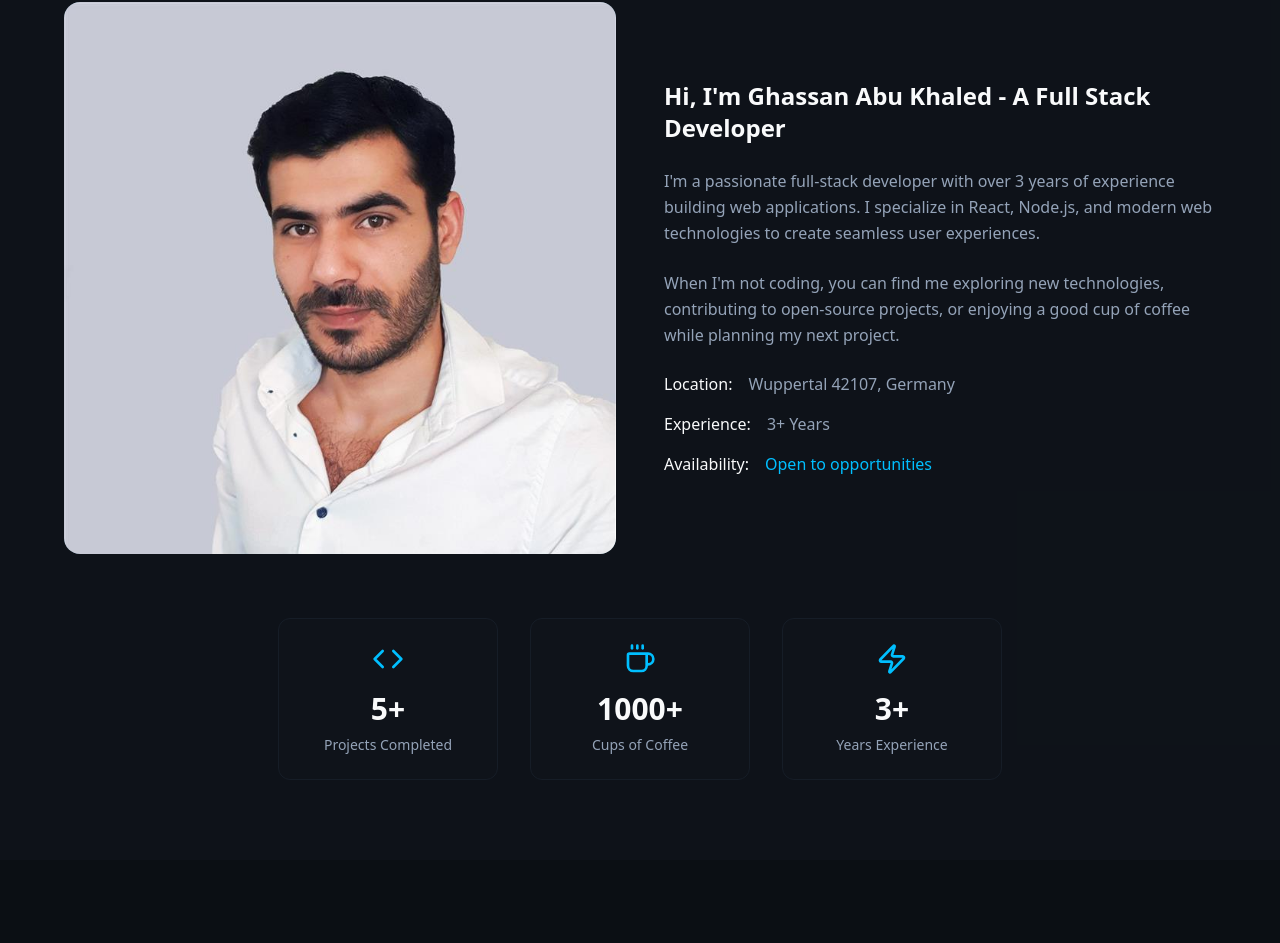
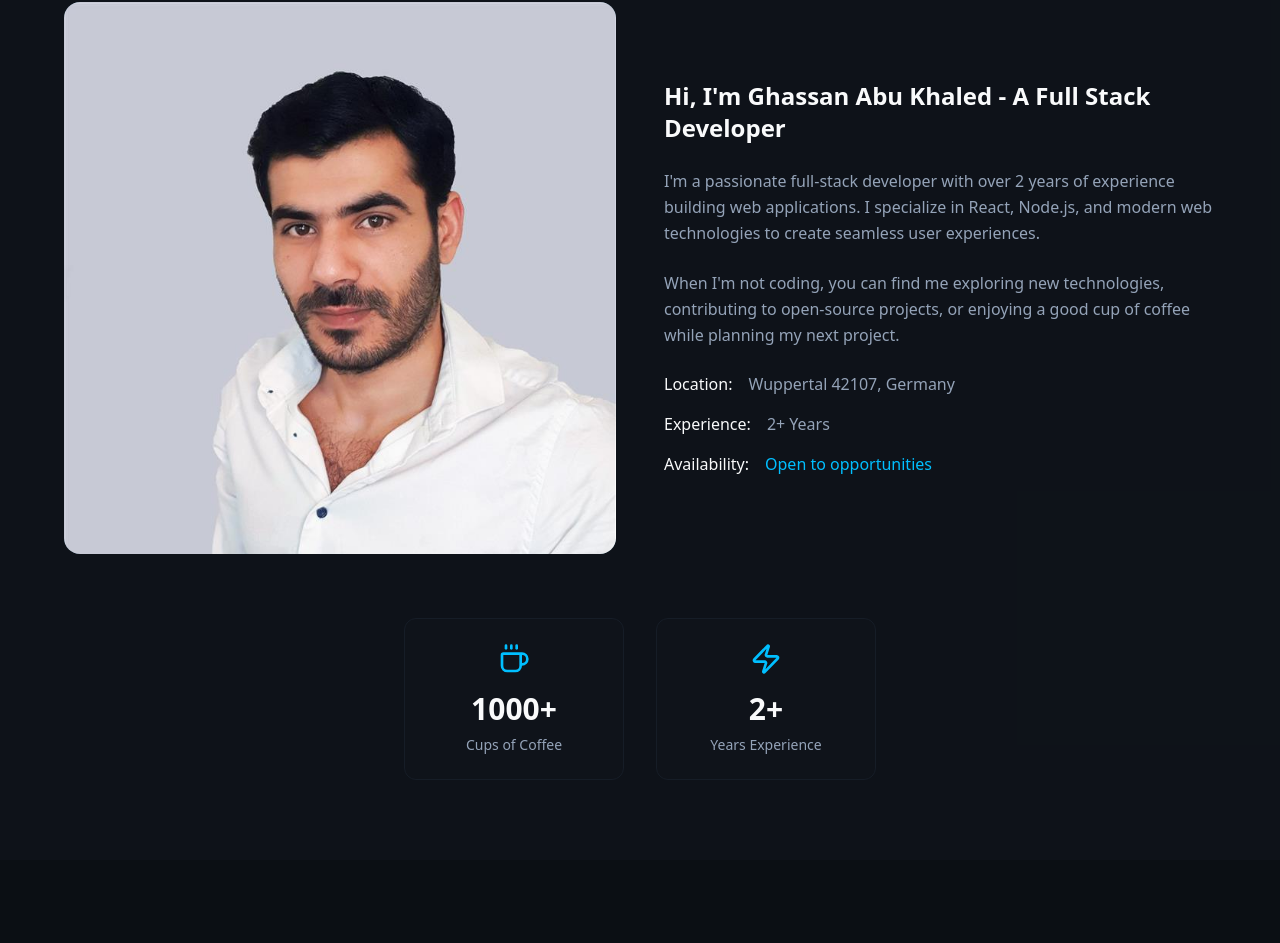
Before and after one commit to GhassanAbuKhaled/myPortfolio, a React (Vite) app: page / in a window 1280 px wide. Shown: the part 1034-1977 px from the top of the page. Built offline with nearby package versions, Linux system fonts and the light colour scheme.

Commit message:
Remove projects completed stat and update experience to 2+ years

```diff
--- a/src/components/About.tsx
+++ b/src/components/About.tsx
@@ -60,9 +60,8 @@ const About = () => {
   }), [])
 
   const stats = useMemo(() => [
-    { icon: Code, value: "5+", label: t('about.stats.projects') },
     { icon: Coffee, value: "1000+", label: t('about.stats.coffee') },
-    { icon: Zap, value: "3+", label: t('about.stats.years') },
+    { icon: Zap, value: "2+", label: t('about.stats.years') },
   ], [t])
 
   const infoItems = useMemo(() => [
--- a/src/locales/de.json
+++ b/src/locales/de.json
@@ -18,16 +18,15 @@
     "title": "Über mich",
     "subtitle": "Leidenschaftlicher Entwickler mit Liebe zur Gestaltung digitaler Erlebnisse",
     "intro": "Hallo, ich bin Ghassan Abu Khaled - Ein Full Stack Entwickler",
-    "paragraph1": "Ich bin ein leidenschaftlicher Full-Stack-Entwickler mit über 3 Jahren Erfahrung im Aufbau von Webanwendungen. Ich bin spezialisiert auf React, Node.js und moderne Webtechnologien, um nahtlose Benutzererlebnisse zu schaffen.",
+    "paragraph1": "Ich bin ein leidenschaftlicher Full-Stack-Entwickler mit über 2 Jahren Erfahrung im Aufbau von Webanwendungen. Ich bin spezialisiert auf React, Node.js und moderne Webtechnologien, um nahtlose Benutzererlebnisse zu schaffen.",
     "paragraph2": "Wenn ich nicht programmiere, findet man mich beim Erkunden neuer Technologien, beim Beitragen zu Open-Source-Projekten oder beim Genießen einer guten Tasse Kaffee während der Planung meines nächsten Projekts.",
     "location": "Standort:",
     "locationValue": "Wuppertal 42107, Deutschland",
     "experience": "Erfahrung:",
-    "experienceValue": "3+ Jahre",
+    "experienceValue": "2+ Jahre",
     "availability": "Verfügbarkeit:",
     "availabilityValue": "Offen für Angebote",
     "stats": {
-      "projects": "Abgeschlossene Projekte",
       "coffee": "Tassen Kaffee",
       "years": "Jahre Erfahrung"
     }
--- a/src/locales/en.json
+++ b/src/locales/en.json
@@ -18,16 +18,15 @@
     "title": "About Me",
     "subtitle": "Passionate developer with a love for creating digital experiences",
     "intro": "Hi, I'm Ghassan Abu Khaled - A Full Stack Developer",
-    "paragraph1": "I'm a passionate full-stack developer with over 3 years of experience building web applications. I specialize in React, Node.js, and modern web technologies to create seamless user experiences.",
+    "paragraph1": "I'm a passionate full-stack developer with over 2 years of experience building web applications. I specialize in React, Node.js, and modern web technologies to create seamless user experiences.",
     "paragraph2": "When I'm not coding, you can find me exploring new technologies, contributing to open-source projects, or enjoying a good cup of coffee while planning my next project.",
     "location": "Location:",
     "locationValue": "Wuppertal 42107, Germany",
     "experience": "Experience:",
-    "experienceValue": "3+ Years",
+    "experienceValue": "2+ Years",
     "availability": "Availability:",
     "availabilityValue": "Open to opportunities",
     "stats": {
-      "projects": "Projects Completed",
       "coffee": "Cups of Coffee",
       "years": "Years Experience"
     }
```
